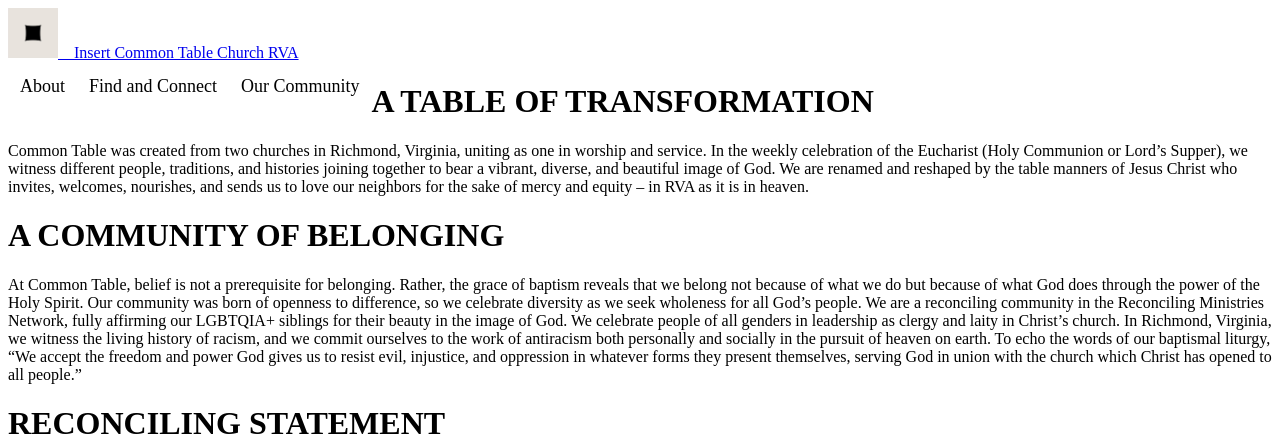
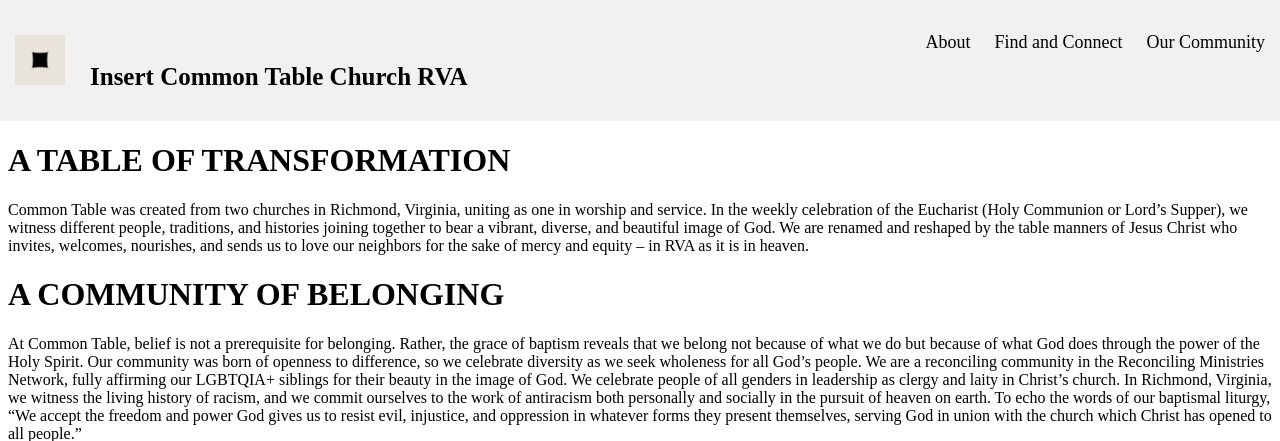
Before and after one commit to TLancaster20/CommonTableProject, a Django app: page /about in a window 1280 px wide. Shown: the top 441 px of the page. Run offline with Django 3.2, Linux system fonts and the light colour scheme.

Commit message:
Minor Style Fix
Updated about page and 404/base template pages to fix missing navbar. Also changed page title on about page.

-Fix invalid link exception handling (404 page)

```diff
--- a/common_table_website/home/templates/404.html
+++ b/common_table_website/home/templates/404.html
@@ -9,10 +9,10 @@
 	<title>Common Table Church RVA</title>
 	<link rel="icon" href="{% static '/images/Logo.png' %}">
 	<!--Header Menu at Top of Page-->
-	<div class="header">
+	<div class="navbar">
 	<!--https://stackoverflow.com/questions/20416144/add-a-picture-logo-in-a-html-list-navigation-menu-->
 		<a href="{% url 'home' %}" class="logo"><img src="{% static '/images/Logo.png' %}" width=50 height=50>&nbsp &nbsp Insert Common Table Church RVA</a>
-		<div class="header-right">
+		<div class="navbar-right">
 			<div class="dropdown">
 				<button class="dropbtn">About
 					<i class="bx bx-chevron-down"></i>
--- a/common_table_website/home/templates/about.html
+++ b/common_table_website/home/templates/about.html
@@ -6,14 +6,14 @@
 
 <head>
 
-	<title>Common Table Church RVA</title>
+	<title>About Us</title>
 	<link rel="icon" href="{% static '/images/Logo.png' %}">
 	<!--Header Menu at Top of Page-->
-	<div class="header">
+	<div class="navbar">
 	<!--https://stackoverflow.com/questions/20416144/add-a-picture-logo-in-a-html-list-navigation-menu-->
 		<a href="{% url 'home' %}" class="logo"><img src="{% static '/images/Logo.png' %}" width=50 height=50>&nbsp
 			&nbsp Insert Common Table Church RVA</a>
-		<div class="header-right">
+		<div class="navbar-right">
 			<div class="dropdown">
 				<button class="dropbtn" >About
 					<i class="bx bx-chevron-down"></i>
```
